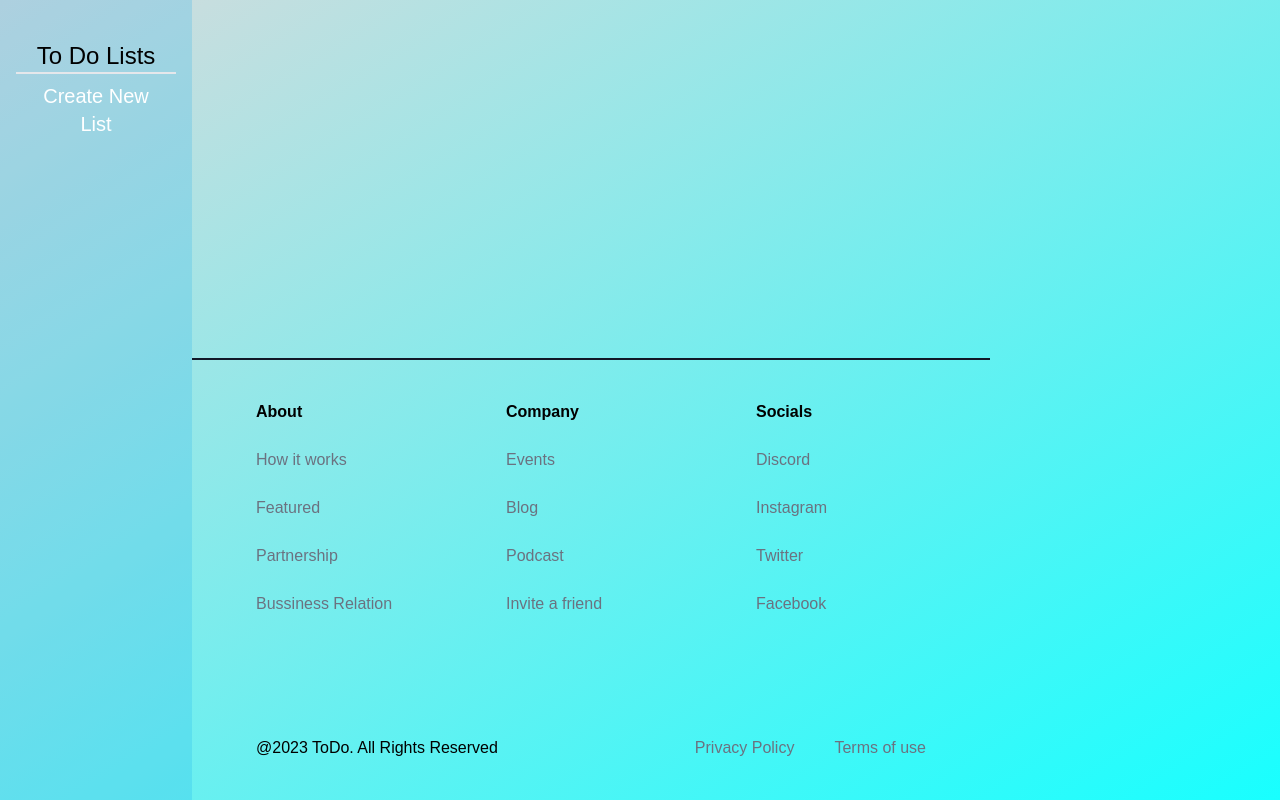
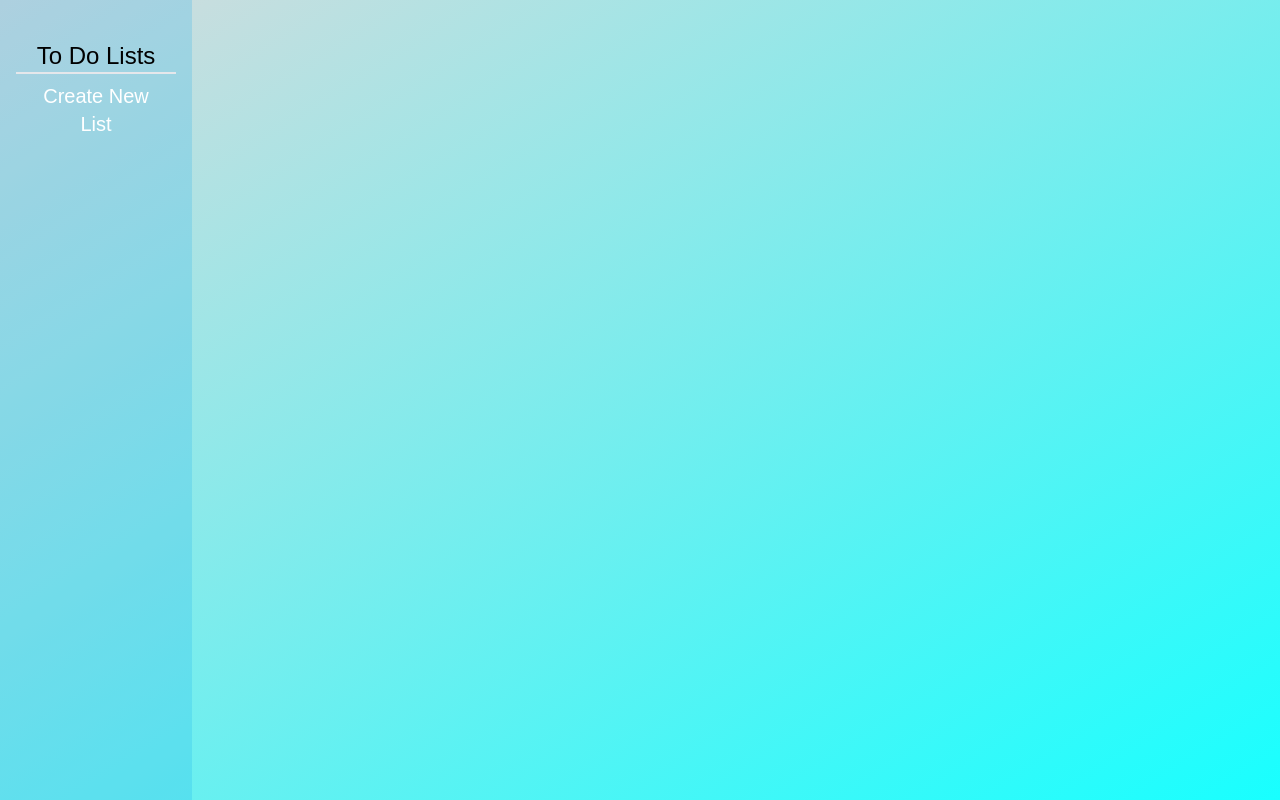
Before and after one commit to Marc31697/TodoList, a Next.js app: page / in a window 1280 px wide. Built offline with nearby package versions, Linux system fonts and the light colour scheme; a web font is replaced by a local one.

Commit message:
Opted to leave out a footer
Leaving out the footer to keep site simple.

```diff
--- a/app/layout.tsx
+++ b/app/layout.tsx
@@ -1,7 +1,7 @@
 import "./globals.css";
 import type { Metadata } from "next";
 import { Akshar } from "next/font/google";
-import { Footer, Sidebar, TaskProvider } from "@/components";
+import { Sidebar, TaskProvider } from "@/components";
 
 const inter = Akshar({ subsets: ["latin"] });
 
@@ -21,10 +21,7 @@ export default function RootLayout({
         <TaskProvider>
           <div className="flex flex-row">
             <Sidebar />
-            <div className="flex flex-col">
-              {children}
-              <Footer />
-            </div>
+            <div className="flex flex-col">{children}</div>
           </div>
         </TaskProvider>
       </body>
--- a/components/Footer.tsx
+++ /dev/null
@@ -1,43 +0,0 @@
-import { footerLinks } from "@/constants";
-import Link from "next/link";
-
-const Footer = () => {
-  return (
-    <footer className="flex flex-col text-white-100 mt-5 border-t-2 border-gray-900">
-      <div className="flex max-md:flex-col flex-wrap justify-between gap-5 sm:px-16 px-6 py-10">
-        <div className="flex-1 w-full flex md:justify-end flex-wrap max-md:mt-10 gap-20">
-          {footerLinks.map((link) => (
-            <div
-              key={link.title}
-              className="flex flex-col gap-6 text-base min-w-[170px]"
-            >
-              <h3 className="font-bold">{link.title}</h3>
-              {link.links.map((item) => (
-                <Link
-                  key={item.title}
-                  href={item.url}
-                  className="text-gray-500"
-                >
-                  {item.title}
-                </Link>
-              ))}
-            </div>
-          ))}
-        </div>
-      </div>
-      <div className="flex justify-between items-center flex-wrap mt-10 sm:px-16 px-6 py-10">
-        <p>@2023 ToDo. All Rights Reserved</p>
-        <div className="flex-1 flex sm:justify-end justify-center max-sm:mt-4 gap-10">
-          <Link href="/" className="text-gray-500">
-            Privacy Policy
-          </Link>
-          <Link href="/" className="text-gray-500">
-            Terms of use
-          </Link>
-        </div>
-      </div>
-    </footer>
-  );
-};
-
-export default Footer;
--- a/components/index.ts
+++ b/components/index.ts
@@ -1,6 +1,5 @@
 import List from "./List";
 import Todo from "./Todo";
-import Footer from "./Footer";
 import CreateListModal from "./CreateListModal";
 import Sidebar from "./Sidebar";
 import ConfirmationModal from "./ConfirmationModal";
@@ -9,7 +8,6 @@ import { TaskProvider, useTaskContext } from "./TaskProvider";
 export {
   List,
   Todo,
-  Footer,
   CreateListModal,
   Sidebar,
   TaskProvider,
```
